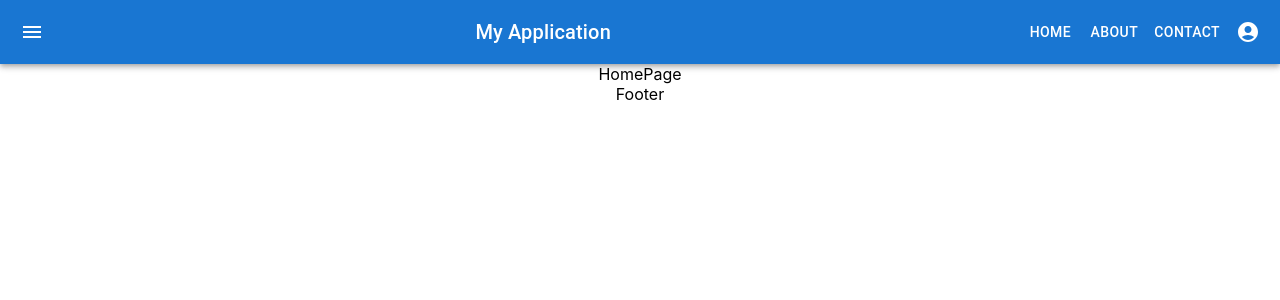
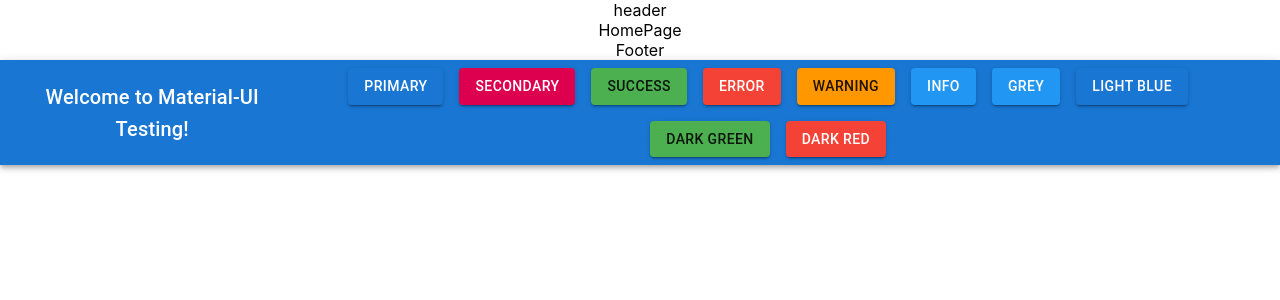
Before and after one commit to MariiaSuper/shop_team_107, a React (Create React App) app: page / in a window 1280 px wide. Shown: the top 300 px of the page. Built offline with nearby package versions, Linux system fonts and the light colour scheme.

Commit message:
add some TestComponent for MIUI and color schema

```diff
--- a/src/App.tsx
+++ b/src/App.tsx
@@ -2,6 +2,7 @@ import { Outlet } from 'react-router-dom';
 import './App.css';
 import { Header } from './components/Header';
 import { Footer } from './components/Footer';
+import TestComponent from './components/TestComponent';
 
 function App() {
   return (
@@ -9,6 +10,8 @@ function App() {
       <Header />
       <Outlet />
       <Footer />
+
+      <TestComponent />
     </div>
   );
 }
--- a/src/components/Header.tsx
+++ b/src/components/Header.tsx
@@ -1,33 +1,3 @@
-import AppBar from '@mui/material/AppBar';
-import Toolbar from '@mui/material/Toolbar';
-import Typography from '@mui/material/Typography';
-import IconButton from '@mui/material/IconButton';
-import MenuIcon from '@mui/icons-material/Menu';
-import AccountCircle from '@mui/icons-material/AccountCircle';
-import { Box, Button } from '@mui/material';
-
 export const Header = () => {
-  return (
-    <AppBar position="static">
-      <Toolbar>
-        <IconButton edge="start" color="inherit" aria-label="menu" sx={{ mr: 2 }}>
-          <MenuIcon />
-        </IconButton>
-
-        <Typography variant="h6" component="div" sx={{ flexGrow: 1 }}>
-          My Application
-        </Typography>
-
-        <Box sx={{ display: { xs: 'none', md: 'flex' } }}>
-          <Button color="inherit">Home</Button>
-          <Button color="inherit">About</Button>
-          <Button color="inherit">Contact</Button>
-        </Box>
-
-        <IconButton edge="end" color="inherit">
-          <AccountCircle />
-        </IconButton>
-      </Toolbar>
-    </AppBar>
-  );
+  return <div>header</div>;
 };
--- /dev/null
+++ b/src/components/TestComponent.tsx
@@ -0,0 +1,135 @@
+import React, { useState } from 'react';
+import { AppBar, Toolbar, Typography, Button, Box } from '@mui/material';
+import { createTheme, ThemeProvider } from '@mui/material/styles';
+
+const theme = createTheme({
+  palette: {
+    primary: {
+      main: '#1976d2'
+    },
+    secondary: {
+      main: '#dc004e'
+    },
+    success: {
+      main: '#4caf50'
+    },
+    error: {
+      main: '#f44336'
+    },
+    warning: {
+      main: '#ff9800'
+    },
+    info: {
+      main: '#2196f3'
+    }
+  }
+});
+
+const TestComponent: React.FC = () => {
+  const [message, setMessage] = useState('');
+
+  const handleButtonClick = (color: string) => {
+    setMessage(`Button with ${color} color clicked!`);
+  };
+
+  return (
+    <ThemeProvider theme={theme}>
+      <AppBar position="static">
+        <Toolbar>
+          <Typography variant="h6" sx={{ flexGrow: 1 }}>
+            Welcome to Material-UI Testing!
+          </Typography>
+          <Box>
+            <Button
+              variant="contained"
+              color="primary"
+              onClick={() => handleButtonClick('Primary')}
+              sx={{ margin: 1 }}
+            >
+              Primary
+            </Button>
+            <Button
+              variant="contained"
+              color="secondary"
+              onClick={() => handleButtonClick('Secondary')}
+              sx={{ margin: 1 }}
+            >
+              Secondary
+            </Button>
+            <Button
+              variant="contained"
+              color="success"
+              onClick={() => handleButtonClick('Success')}
+              sx={{ margin: 1 }}
+            >
+              Success
+            </Button>
+            <Button
+              variant="contained"
+              color="error"
+              onClick={() => handleButtonClick('Error')}
+              sx={{ margin: 1 }}
+            >
+              Error
+            </Button>
+            <Button
+              variant="contained"
+              color="warning"
+              onClick={() => handleButtonClick('Warning')}
+              sx={{ margin: 1 }}
+            >
+              Warning
+            </Button>
+            <Button
+              variant="contained"
+              color="info"
+              onClick={() => handleButtonClick('Info')}
+              sx={{ margin: 1 }}
+            >
+              Info
+            </Button>
+            <Button
+              variant="contained"
+              color="info"
+              onClick={() => handleButtonClick('Grey')}
+              sx={{ margin: 1 }}
+            >
+              Grey
+            </Button>
+            <Button
+              variant="contained"
+              color="primary"
+              onClick={() => handleButtonClick('Light Blue')}
+              sx={{ margin: 1 }}
+            >
+              Light Blue
+            </Button>
+            <Button
+              variant="contained"
+              color="success"
+              onClick={() => handleButtonClick('Dark Green')}
+              sx={{ margin: 1 }}
+            >
+              Dark Green
+            </Button>
+            <Button
+              variant="contained"
+              color="error"
+              onClick={() => handleButtonClick('Dark Red')}
+              sx={{ margin: 1 }}
+            >
+              Dark Red
+            </Button>
+          </Box>
+        </Toolbar>
+      </AppBar>
+      {message && (
+        <Typography variant="h6" color="textSecondary" align="center" sx={{ marginTop: 2 }}>
+          {message}
+        </Typography>
+      )}
+    </ThemeProvider>
+  );
+};
+
+export default TestComponent;
```
